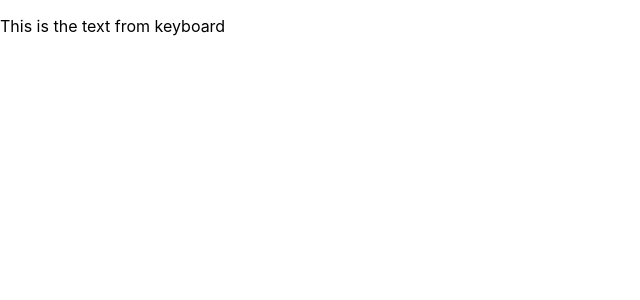
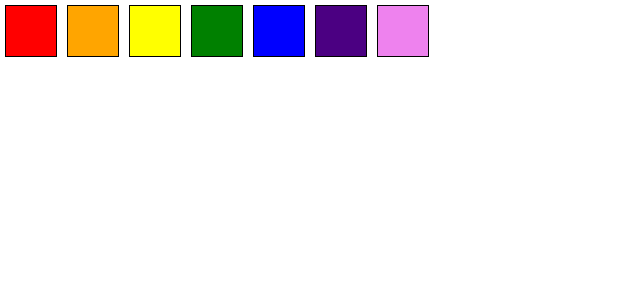
Before and after one commit to OdeyaSadoun/Fullstack_project4, a React (Create React App) app: page / in a window 1280 px wide. Shown: the top 300 px of the page, without its empty margins (0-640 px from the left). Built offline with nearby package versions, Linux system fonts and the light colour scheme.

Commit message:
add color component

```diff
--- /dev/null
+++ b/src/Components/colorPalette.jsx
@@ -0,0 +1,41 @@
+import React, { Component } from 'react';
+class ColorPalette extends Component {
+  state = {  }
+  render() {
+    const colors = [
+      "#FF0000", // red
+      "#FFA500", // orange
+      "#FFFF00", // yellow
+      "#008000", // green
+      "#0000FF", // blue
+      "#4B0082", // indigo
+      "#EE82EE"  // violet
+    ];
+
+    const handleClick = (color) => {
+      // Do something with the selected color
+      console.log(`Selected color: ${color}`);
+    };
+
+    return (
+      <div style={{ display: "flex", flexWrap: "wrap" }}>
+        {colors.map((color, index) => (
+          <div
+            key={index}
+            style={{
+              width: "50px",
+              height: "50px",
+              backgroundColor: color,
+              margin: "5px",
+              cursor: "pointer",
+              border: "1px solid black"
+            }}
+            onClick={() => handleClick(color)}
+          ></div>
+        ))}
+      </div>
+    );
+  }
+}
+
+export default ColorPalette;
--- a/src/index.js
+++ b/src/index.js
@@ -8,12 +8,13 @@ import TextEditor from './Components/textEditor';
 import Keyboard from './Components/keyboard';
 import Size from './Components/sizes';
 import TextArea from './Components/textArea';
+import ColorPalette from './Components/colorPalette';
 
 
 const root = ReactDOM.createRoot(document.getElementById('root'));
 root.render(
   <React.StrictMode>
-    <TextArea/>
+    <ColorPalette/>
   </React.StrictMode>
 );
 
```
